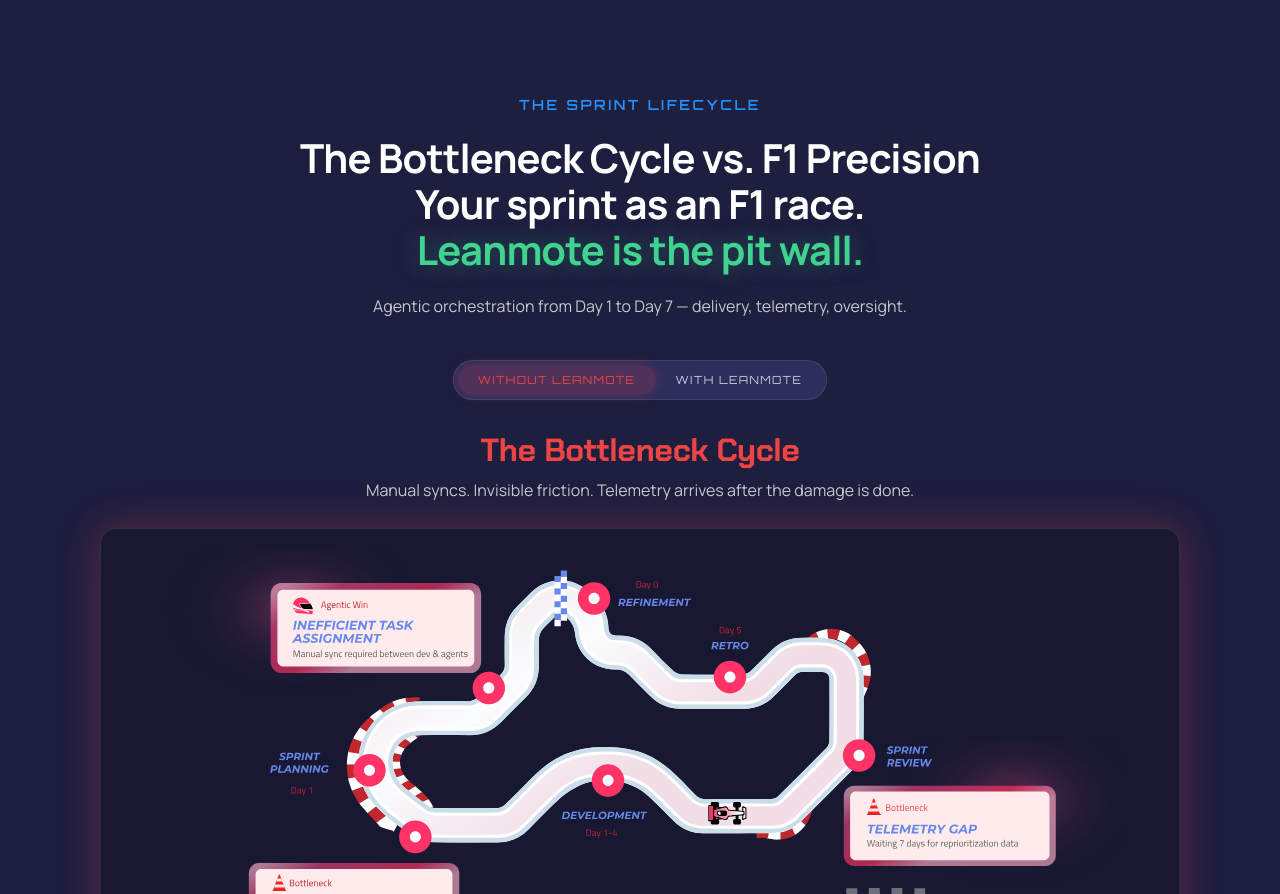
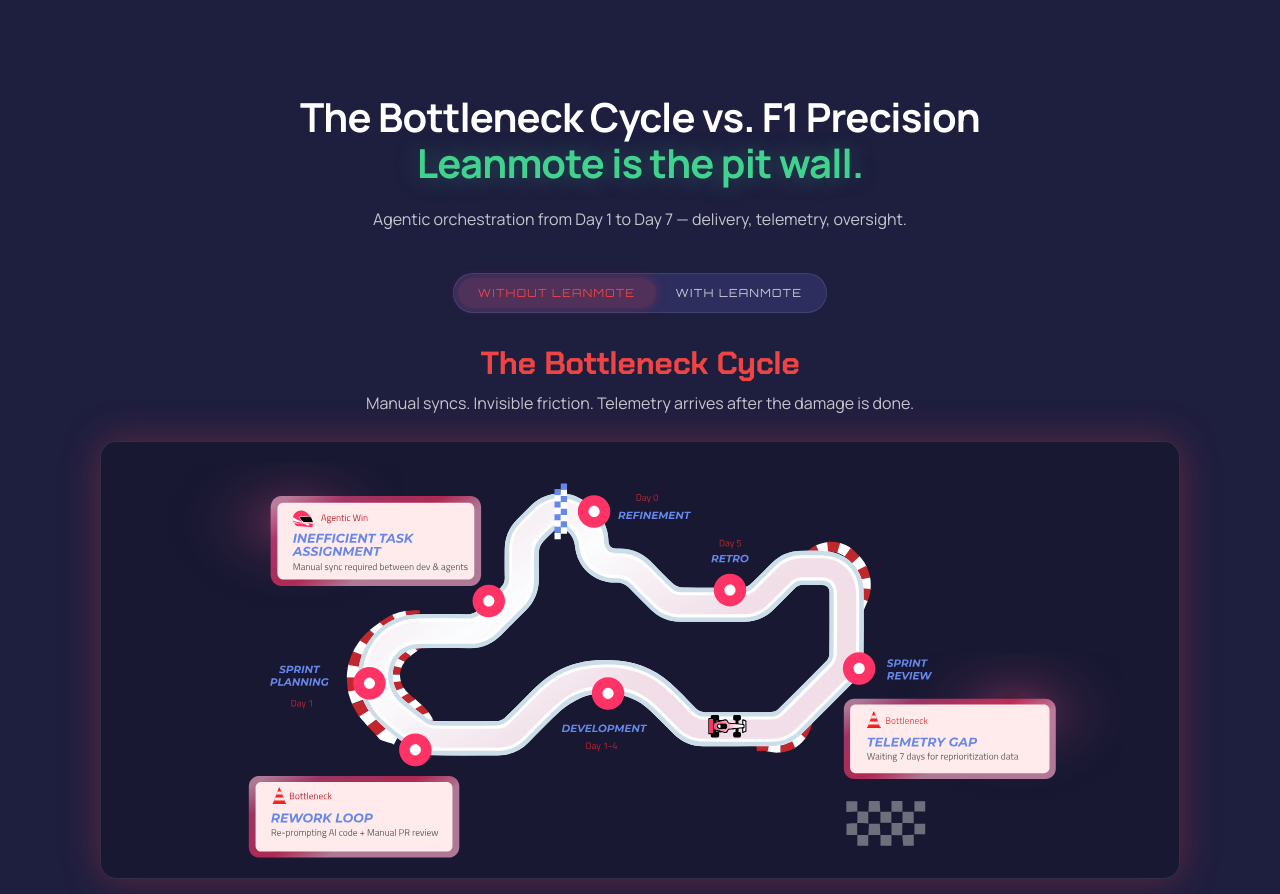
Before and after one commit to leanmote/landing, a React (Vite) app: page / in a window 1280 px wide. Shown: the part 1874-2768 px from the top of the page. Built offline with nearby package versions, Linux system fonts and the light colour scheme.

Commit message:
fix: remove eyebrow and second title line from SprintTrack header
- remove "THE SPRINT LIFECYCLE" eyebrow label
- remove title2 ("Your sprint as an F1 race.") from JSX and EN/ES locales
- title now shows only title1 + titleAccent on two lines

Refs: RD-1674

```diff
--- a/src/components/sections/SprintTrack/SprintTrack.jsx
+++ b/src/components/sections/SprintTrack/SprintTrack.jsx
@@ -48,11 +48,8 @@
     >
       <div className="container">
         <div className="sprint-track__header">
-          <p className="sprint-track__eyebrow">{t('sprintTrack.eyebrow')}</p>
           <SectionTitle as="h2" align="center">
             <span>{t('sprintTrack.title1')}</span>
-            <br />
-            <span>{t('sprintTrack.title2')}</span>
             <br />
             <span className="sprint-track__headline-accent">{t('sprintTrack.titleAccent')}</span>
           </SectionTitle>
--- a/src/i18n/locales/en/landing.json
+++ b/src/i18n/locales/en/landing.json
@@ -81,7 +81,6 @@
   "sprintTrack": {
     "eyebrow": "THE SPRINT LIFECYCLE",
     "title1": "The Bottleneck Cycle vs. F1 Precision",
-    "title2": "Your sprint as an F1 race.",
     "titleAccent": "Leanmote is the pit wall.",
     "subtitle": "Agentic orchestration from Day 1 to Day 7 — delivery, telemetry, oversight.",
     "without": {
--- a/src/i18n/locales/es/landing.json
+++ b/src/i18n/locales/es/landing.json
@@ -81,7 +81,6 @@
   "sprintTrack": {
     "eyebrow": "EL CICLO DEL SPRINT",
     "title1": "El Ciclo del Cuello de Botella vs. Precisión F1",
-    "title2": "Tu sprint como una carrera de F1.",
     "titleAccent": "Leanmote es el muro de boxes.",
     "subtitle": "Orquestación agéntica del Día 1 al Día 7 — entrega, telemetría, supervisión.",
     "without": {
```
